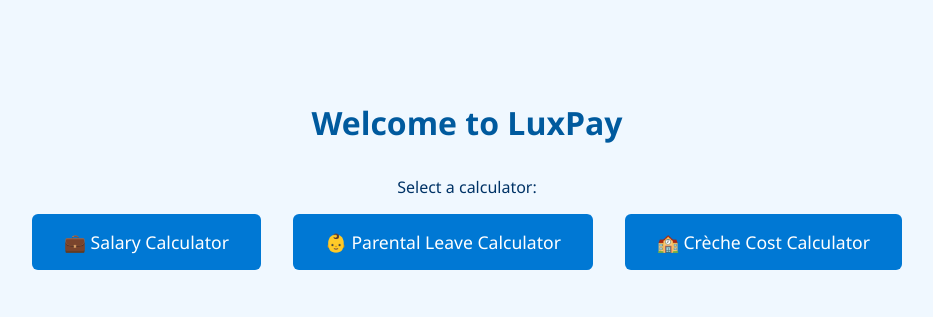
After one commit to KG212/luxpayrp, a Flask app: page / in a window 1280 px wide. The commit adds this page. Shown: the top 317 px of the page, without its empty margins (173-1106 px from the left). Run offline with Flask 3, Linux system fonts and the light colour scheme.

Commit message:
Add files via upload

```diff
--- /dev/null
+++ b/templates/home.html
@@ -0,0 +1,48 @@
+<!DOCTYPE html>
+<html lang="en">
+<head>
+  <meta charset="utf-8">
+  <title>LuxPay Portal</title>
+  <link rel="stylesheet" href="/static/styles.css">
+  <style>
+    body {
+      background-color: #f0f8ff;
+      color: #003366;
+      font-family: Segoe UI, sans-serif;
+      text-align: center;
+      padding: 3rem;
+    }
+    h1 {
+      color: #005a9e;
+      margin-bottom: 2rem;
+    }
+    .nav-buttons {
+      display: flex;
+      justify-content: center;
+      gap: 2rem;
+      flex-wrap: wrap;
+    }
+    .nav-buttons a {
+      background-color: #0078d4;
+      color: white;
+      padding: 1rem 2rem;
+      text-decoration: none;
+      border-radius: 6px;
+      font-size: 1.1rem;
+      transition: background-color 0.3s ease;
+    }
+    .nav-buttons a:hover {
+      background-color: #005a9e;
+    }
+  </style>
+</head>
+<body>
+  <h1>Welcome to LuxPay</h1>
+  <p>Select a calculator:</p>
+  <div class="nav-buttons">
+    <a href="/salary">💼 Salary Calculator</a>
+    <a href="/parental-leave">👶 Parental Leave Calculator</a>
+    <a href="/creche">🏫 Crèche Cost Calculator</a>
+  </div>
+</body>
+</html>
```
Also changed, not shown: templates/creche.html (added, +13 -0 lines), templates/parental_leave.html (added, +13 -0 lines), templates/index.html (line endings or trailing spaces).
